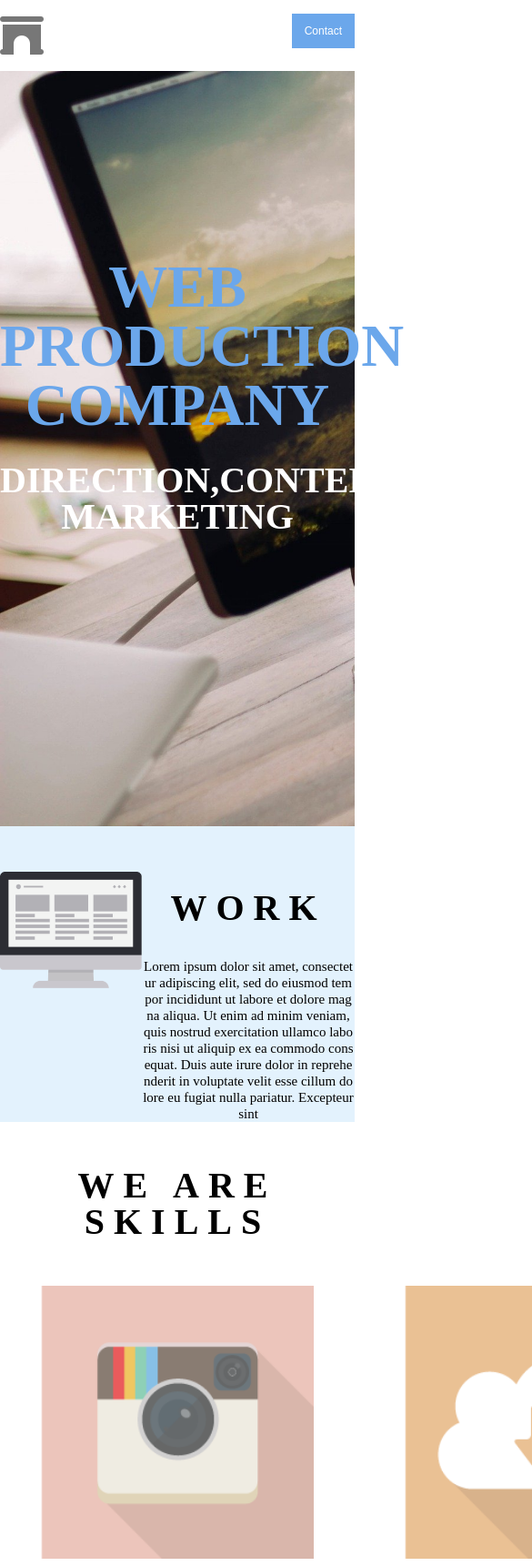
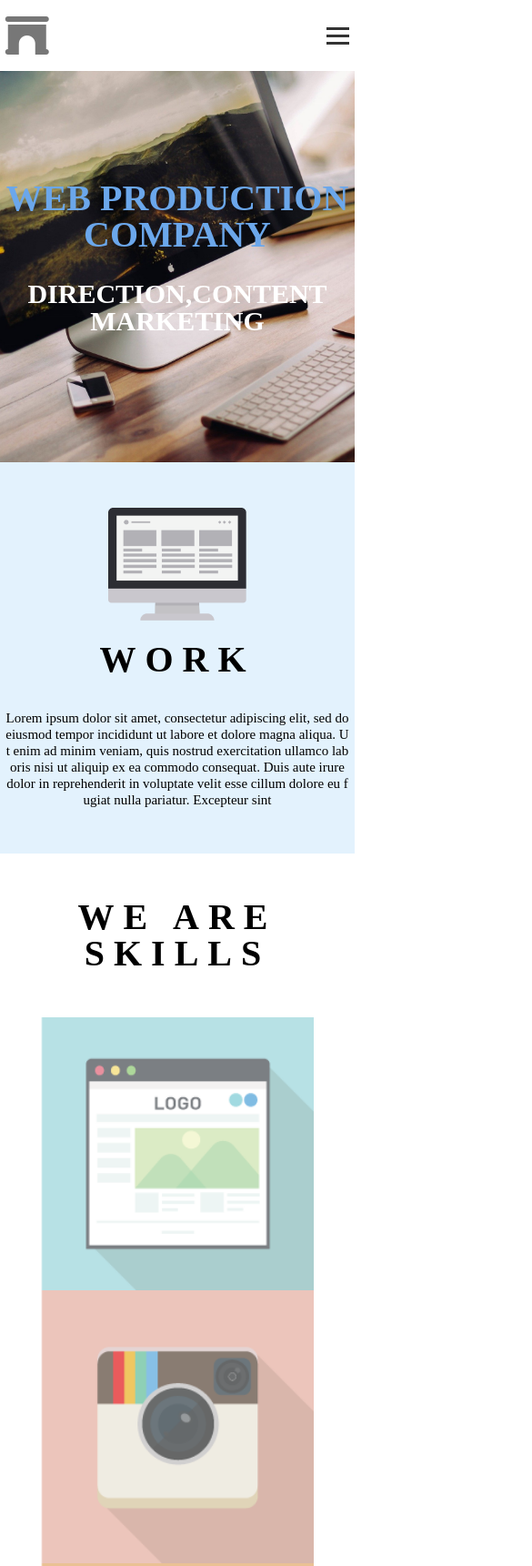
Before and after one commit to ko-bayashi/coding_practice, a plain HTML site: page index.html in a window 390 px wide. Shown: the top 1721 px of the page at 91% size, 585 px wide, since content can reach past the window. Drawn offline with Linux system fonts and the light colour scheme.

Commit message:
second commit

```diff
--- a/css/style.css
+++ b/css/style.css
@@ -30,13 +30,14 @@ a {
   box-sizing: border-box;
   padding: 12px 14px;
   font-size: 12px;
+  cursor: pointer;
 }
 
 .btn .text {
   color: #ffffff;
 }
 
-.btn .text:hover {
+.btn:hover .text {
   color: #333;
   transition: 0.3s;
 }
@@ -240,3 +241,155 @@ tbody tr:nth-child(2n+1) {
   padding-bottom: 25px;
   text-align: right;
 }
+
+/* TABのレスポンシブ対応 */
+@media screen and (max-width:1199px) {
+  .inner {
+    max-width: 97%;
+  }
+
+
+  /* keyvisual*/
+  .img {
+    background-image: url(../img/keyvisual/keyvisual.jpg);
+    background-position: center;
+  }
+
+  .keyvisual {
+    height: 530px;
+  }
+
+  .keyvisual .top--text {
+    bottom: 250px;
+  }
+
+  .keyvisual .down--text {
+    top: 250px;
+  }
+
+
+  /* work */
+  .work .flex {
+    display: block;
+  }
+
+  .work .text {
+    width: 100%;
+  }
+
+  .work .text h2 {
+    margin-top: 20px;
+  }
+
+  .work .down--text {
+    padding-bottom: 50px;
+  }
+
+
+  /* skills */
+  .skills .wrapper1 {
+    display: flex;
+    flex-direction: column;
+    gap: 0px;
+    align-items: center;
+    margin-bottom: 80px;
+  }
+
+  .skills a {
+    display: flex;
+  }
+
+  .skills .wrapper2 {
+    display: flex;
+    flex-direction: column;
+    gap: 0px;
+    align-items: center;
+  }
+}
+
+/* SPのレスポンシブ対応 */
+@media screen and (max-width:767px) {
+  .inner {
+    max-width: 97%;
+  }
+
+  /* ヘッダー */
+
+  .header nav {
+    align-items: center;
+  }
+
+  .btn {
+    padding: 0;
+    position: relative;
+  }
+
+  .btn,
+  .btn::before,
+  .btn::after {
+    content: '';
+    display: block;
+    height: 3px;
+    width: 25px;
+    background: #333;
+  }
+
+  .btn::before {
+    content: '';
+    bottom: 8px;
+    position: absolute;
+  }
+
+  .btn::after {
+    content: '';
+    top: 8px;
+    position: absolute;
+  }
+
+  .btn .text {
+    display: none;
+  }
+
+
+  /* keyvisual*/
+  .keyvisual {
+    height: 430px;
+  }
+
+  .keyvisual .top--text {
+    bottom: 200px;
+    font-size: 40px;
+  }
+
+  .keyvisual .down--text {
+    top: 200px;
+    font-size: 30px;
+  }
+
+
+  /* plan */
+  .plan th {
+    font-size: 14px;
+    line-height: 22px;
+  }
+
+  .plan td {
+    font-size: 12px;
+  }
+
+
+  /* アイコン */
+  .sns {
+    width: 100%;
+    padding: 50px 0;
+  }
+
+  .sns .inner {
+    display: flex;
+    flex-direction: column;
+  }
+
+  .sns .inner .fab {
+    padding: 50px 0;
+  }
+}
```
Also changed, not shown: index.html (+3 -2 lines).
